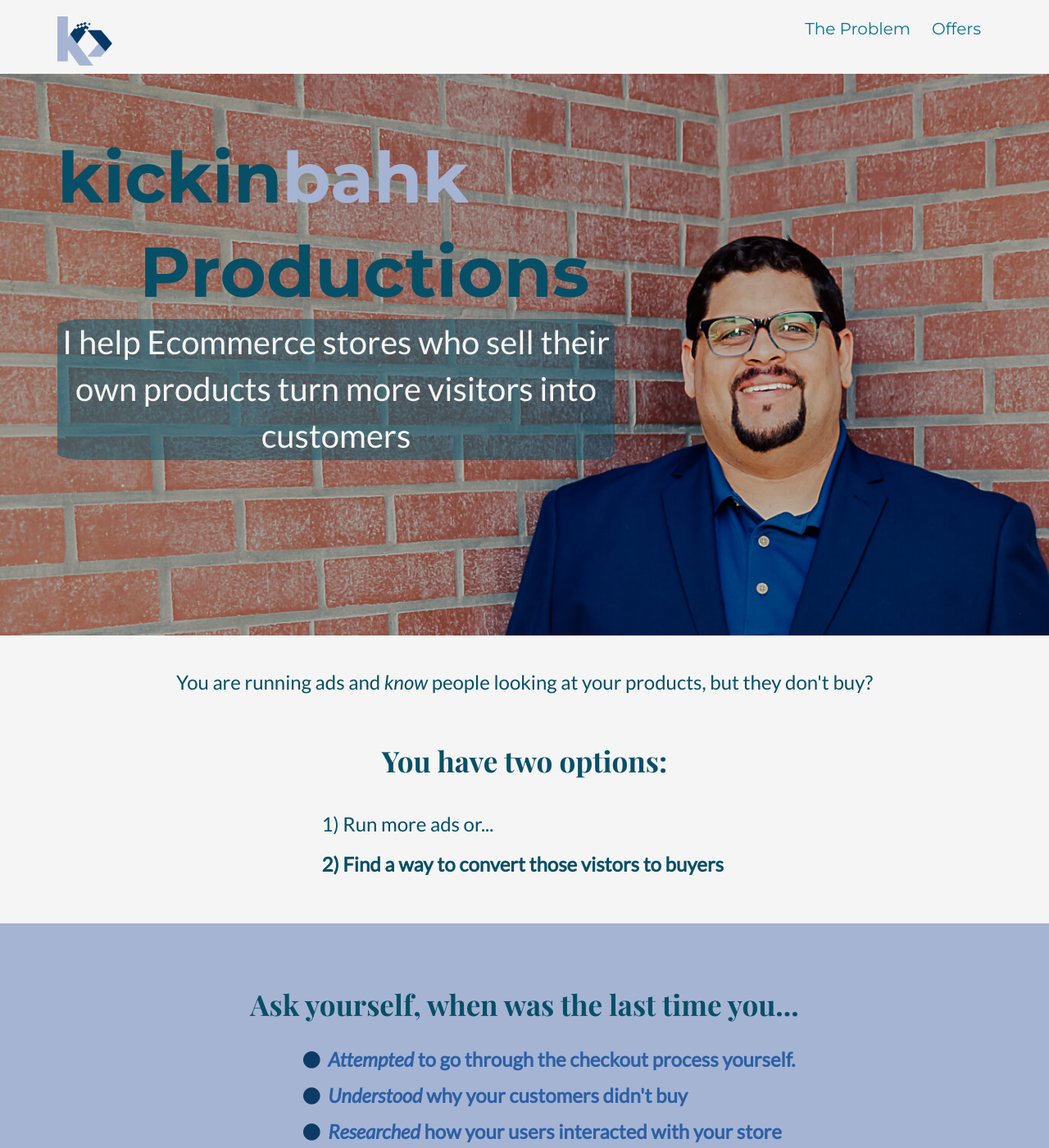
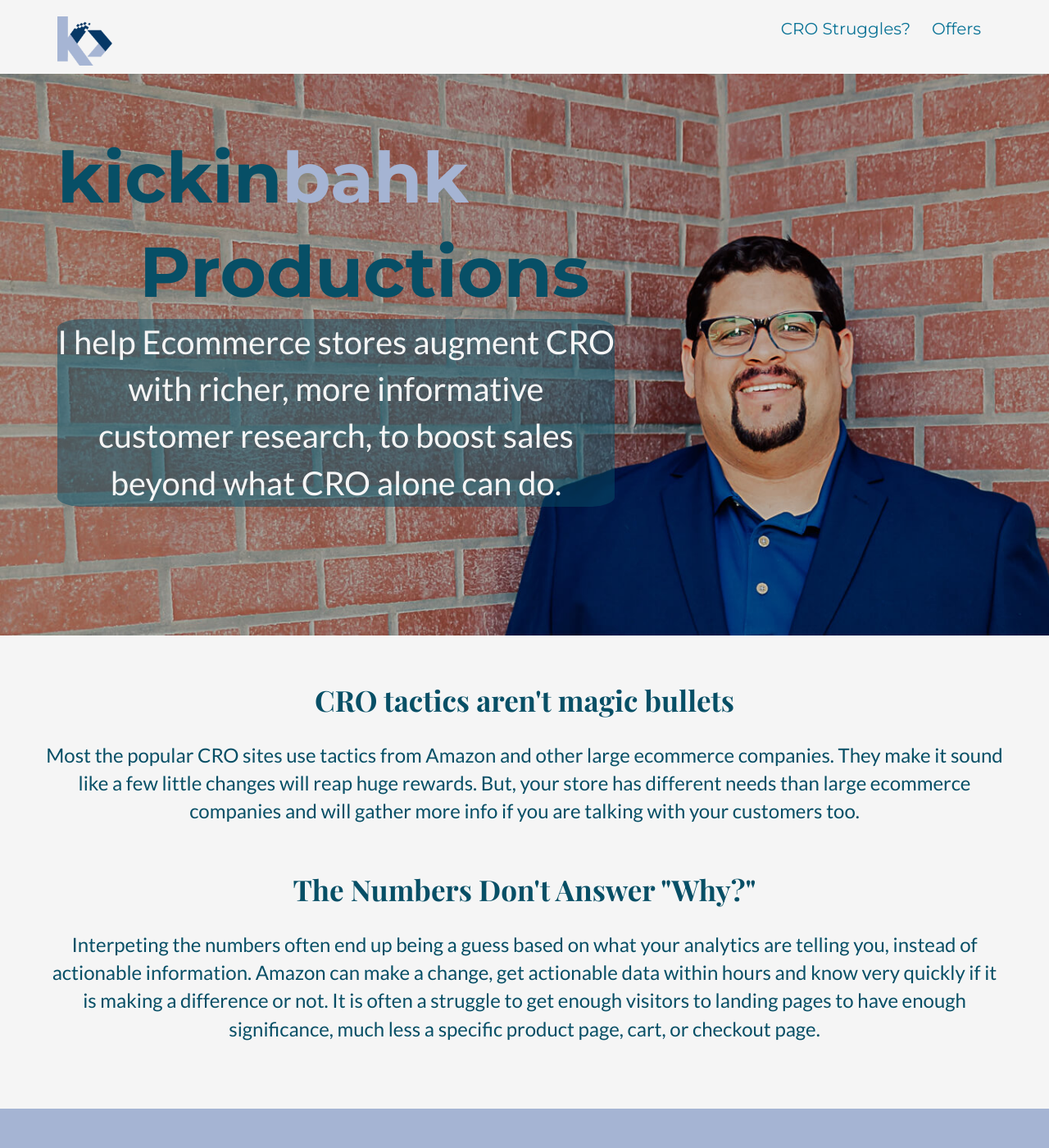
Before and after one commit to kickinbahkproductions/kickinbahkproductions-dev, a Jekyll site: the page built from index.html, in a window 1280 px wide and 1400 px high. Shown: the whole window at 82% size. Built offline with Jekyll 4.4.1, drawn with Linux system fonts in a browser that asks for light colours; some web fonts are replaced; the list of posts is cut into pages by our own code.

Commit message:
update copy and header image on larger screens

```diff
--- a/_includes/header.html
+++ b/_includes/header.html
@@ -23,7 +23,7 @@
             <a class="scrollto" href="#promo">Home</a>
           </li>
           <li class='nav-item'>
-            <a class='scrollto' href='#offer'>The Problem</a>
+            <a class='scrollto' href='#offer'>CRO Struggles?</a>
           </li>
           <!--
           <li class="nav-item">
--- a/_includes/offer.html
+++ b/_includes/offer.html
@@ -2,16 +2,16 @@
   <div class='container'>
     <div class="row">
       <div class="item text-center">
-          <p class="content text-center">You are running ads and <em>know</em> people looking at your products, but they don't buy?</p>
+          <h2 class="title text-center">CRO tactics aren't magic bullets</h2>
+          <p class="content text-center">Most the popular CRO sites use tactics from Amazon and other large ecommerce companies. They make it sound like a few little changes will reap huge rewards. But, your store has different needs than large ecommerce companies and will gather more info if you are talking with your customers too.</p>
+
+
       </div><!-- ** item ** -->
     </div><!-- ** row ** -->
-    <h2 class="title text-center">You have two options:</h2>
+    <h2 class="title text-center">The Numbers Don't Answer "Why?"</h2>
     <div class="row">
       <div class="item">
-        <ul>
-          <li class="content col-md-8 col-md-offset-3 col-sm-8 col-sm-offset-3">1) Run more ads or...</li>
-          <li class="content col-md-8 col-md-offset-3 col-sm-8 col-sm-offset-3"><strong>2) Find a way to convert those vistors to buyers</strong></li>
-        </ul>
+        <p class="content text-center">Interpeting the numbers often end up being a guess based on what your analytics are telling you, instead of actionable information. Amazon can make a change, get actionable data within hours and know very quickly if it is making a difference or not. It is often a struggle to get enough visitors to landing pages to have enough significance, much less a specific product page, cart, or checkout page.</p>
       </div><!-- ** item ** -->
     </div><!-- ** row ** -->
 
--- a/_includes/promo.html
+++ b/_includes/promo.html
@@ -4,7 +4,7 @@
     <h2 class='title'>kickin<span class="highlight">bahk</span></h2>
     <h2 class='title title-bottom'>Productions</h2>
 
-    <p class="intro text-center">I help Ecommerce stores who sell their own products turn more visitors into customers</p>
+    <p class="intro text-center">I help Ecommerce stores augment CRO with richer, more informative customer research, to boost sales beyond what CRO alone can do.</p>
     <div class="meta list-inline"></div><!-- ** meta ** -->
   </div><!-- ** container ** -->
 </section><!-- ** promo ** -->
--- a/public/css/styles.css
+++ b/public/css/styles.css
@@ -532,6 +532,20 @@ pre code {
     font-size: 18px;
   }
 }
+@media (min-width: 1700px) {
+  .promo {
+    height: 1000px;
+    padding-top: 250px;
+  }
+}
+@media (min-width: 2100px) {
+  .promo {
+    height: 1200px;
+    padding-top: 350px;
+  }
+}
+
+
 /* Small devices (tablets, 768px and up) */
 @media (max-width: 768px) {
   .promo {
```
